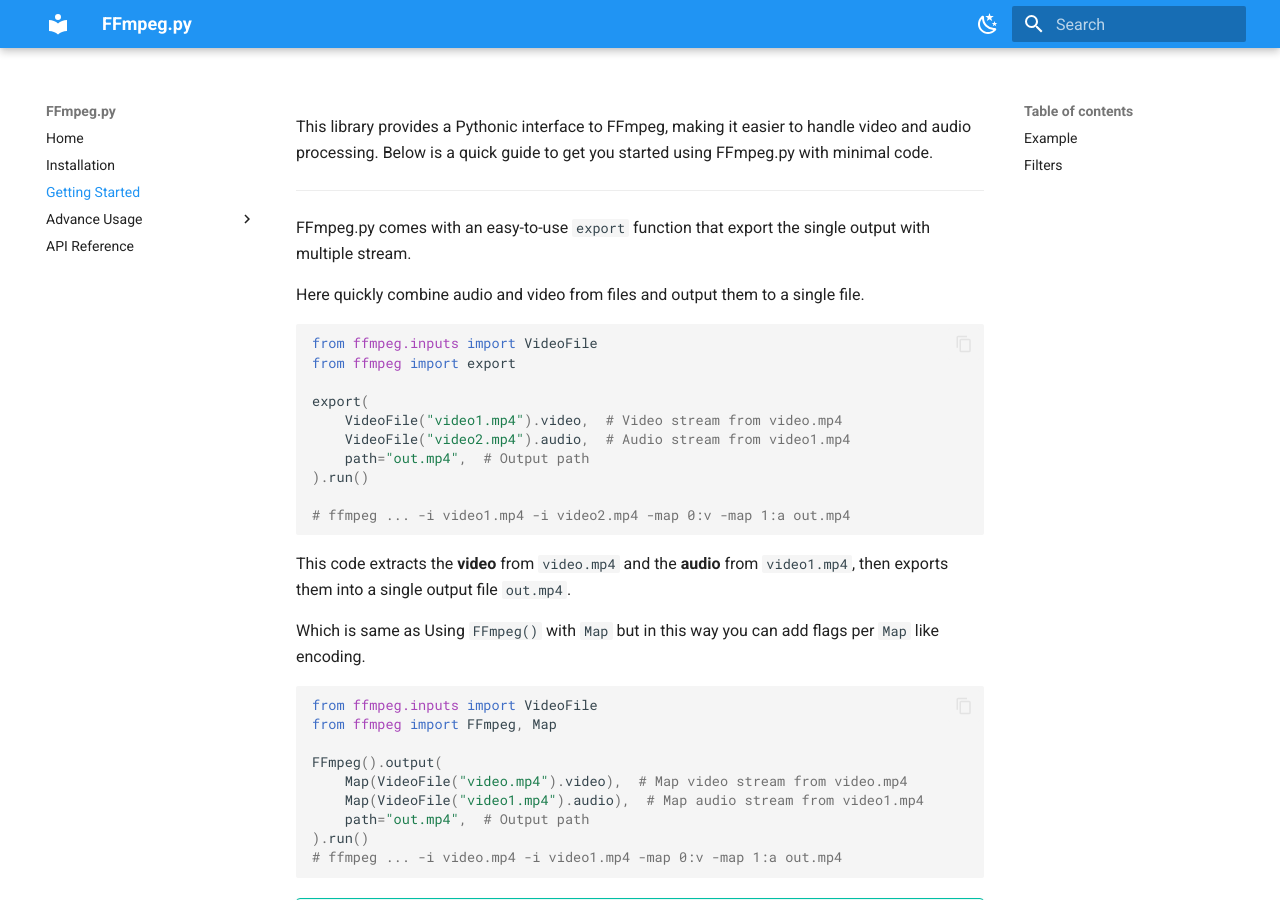
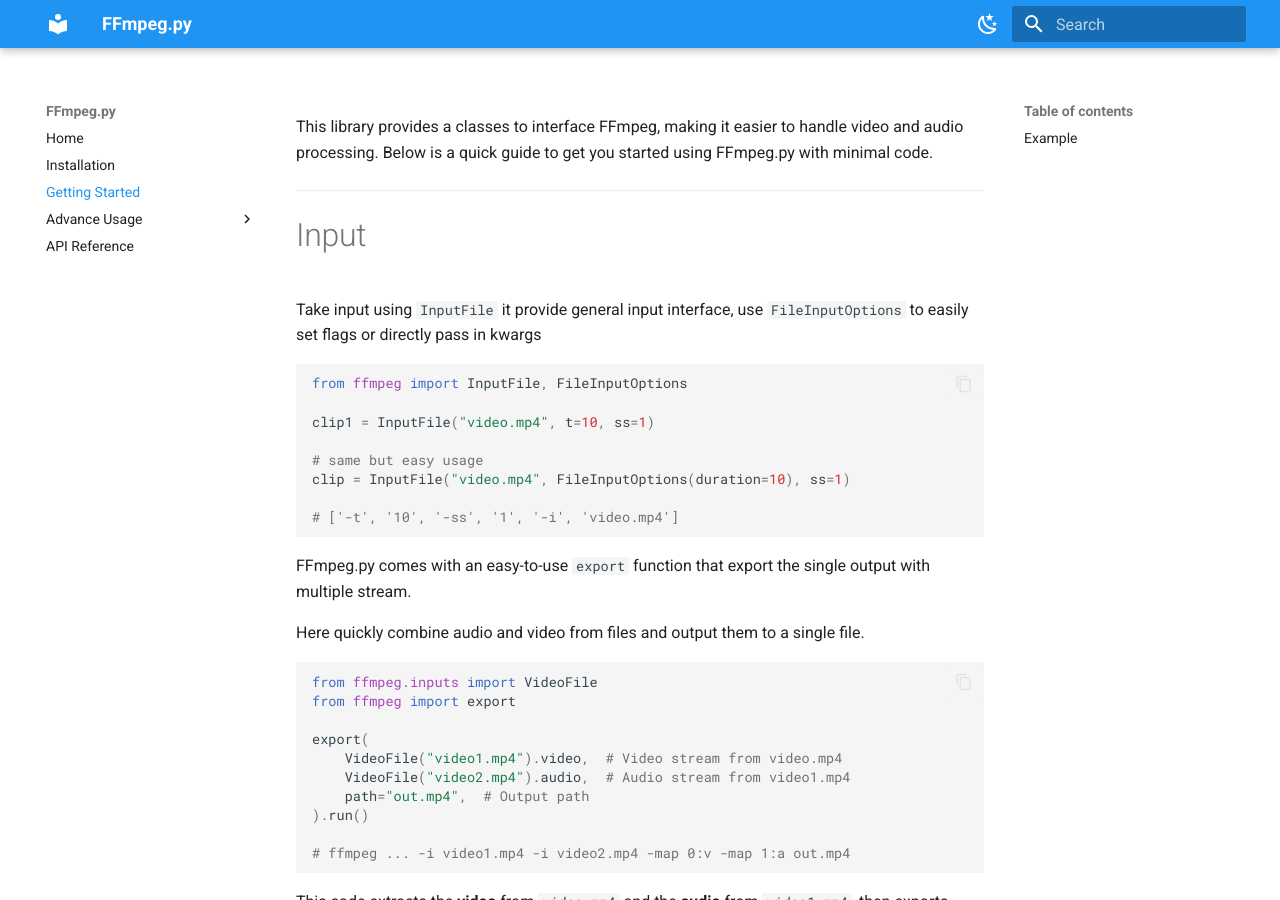
Before and after one commit to electro199/ffmpeg.py, an MkDocs documentation site: the page built from docs/getting-started.md, in a window 1280 px wide and 900 px high. Built offline with MkDocs 1.6.1 and Material for MkDocs 9.7.7, drawn with Linux system fonts in a browser that asks for light colours; some of the changed text lies outside the part shown.

Commit message:
more docs

````diff
--- a/docs/getting-started.md
+++ b/docs/getting-started.md
@@ -1,7 +1,24 @@
-This library provides a Pythonic interface to FFmpeg, making it easier to handle video and audio processing.
+This library provides a classes to interface FFmpeg, making it easier to handle video and audio processing.
 Below is a quick guide to get you started using FFmpeg.py with minimal code.
 
 ---
+
+# Input
+Take input using `InputFile` it provide general input interface, use `FileInputOptions` to easily set flags or directly pass in kwargs
+
+```python
+
+from ffmpeg import InputFile, FileInputOptions
+
+clip1 = InputFile("video.mp4", t=10, ss=1)
+
+# same but easy usage
+clip = InputFile("video.mp4", FileInputOptions(duration=10), ss=1)
+
+# ['-t', '10', '-ss', '1', '-i', 'video.mp4']
+```
+
+
 
 FFmpeg.py comes with an easy-to-use `export` function that export the single output with multiple stream.
 
@@ -87,7 +104,6 @@
 
 ```
 
-Lets scale the image and then use it:
 
 
 At end we make a FFmpeg and add a output with two stream mapping. The `Map` add stream(s) to a output file in this way we can add multiple streams to one output, for more complex use case see Advance Usage like Filtering, Multiple outputs or what is progress_callback.
````
Also changed, not shown: docs/advance-usage/advance-usage.md (+16 -1 lines).
